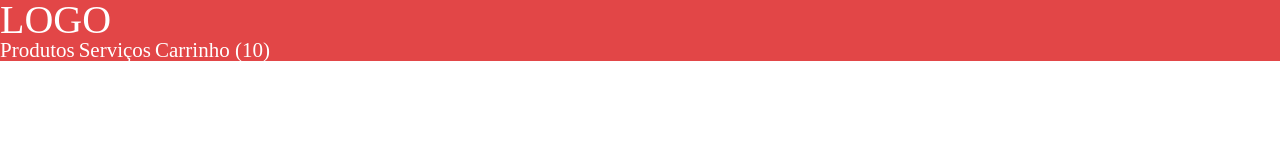
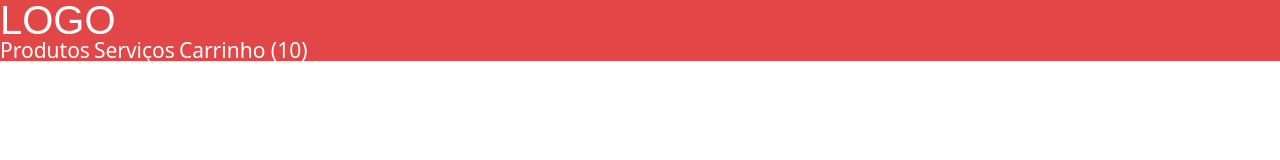
Before and after one commit to eduardotrandafilov/loja-fone, a plain HTML site: page index.html in a window 1280 px wide. Drawn offline with Linux system fonts and the light colour scheme.

Commit message:
Desafio nivel intermediario concluido

```diff
--- a/header.css
+++ b/header.css
@@ -9,9 +9,12 @@ a {
 
 h1 {
   font-size: 40px;
+  font-family: Arial, Helvetica, sans-serif;
 }
 
 a {
   text-decoration: none;
   font-size: 21px;
+  font-family: SegoeUI, "Lucida Sans", "Lucida Sans Regular", "Lucida Grande",
+    "Lucida Sans Unicode", Geneva, Verdana, sans-serif;
 }
```
